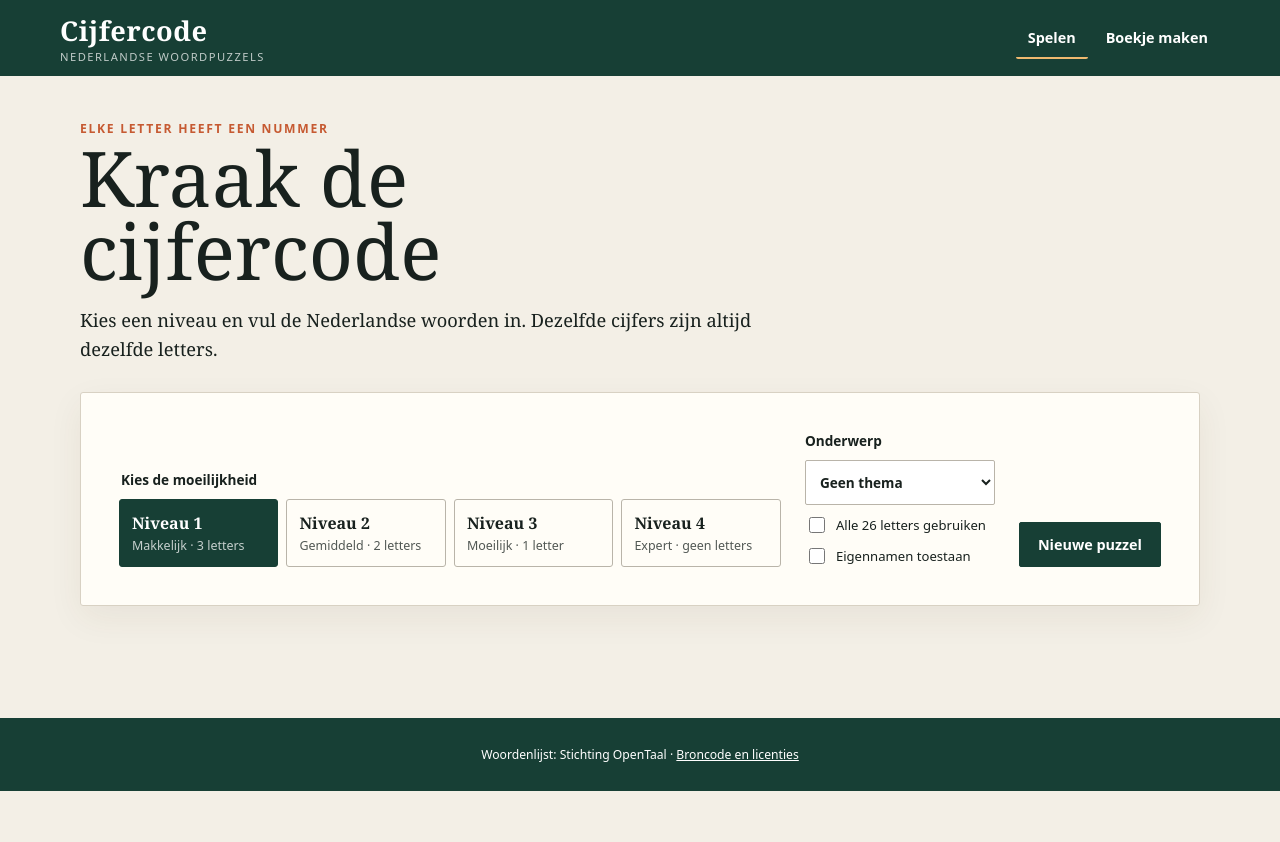
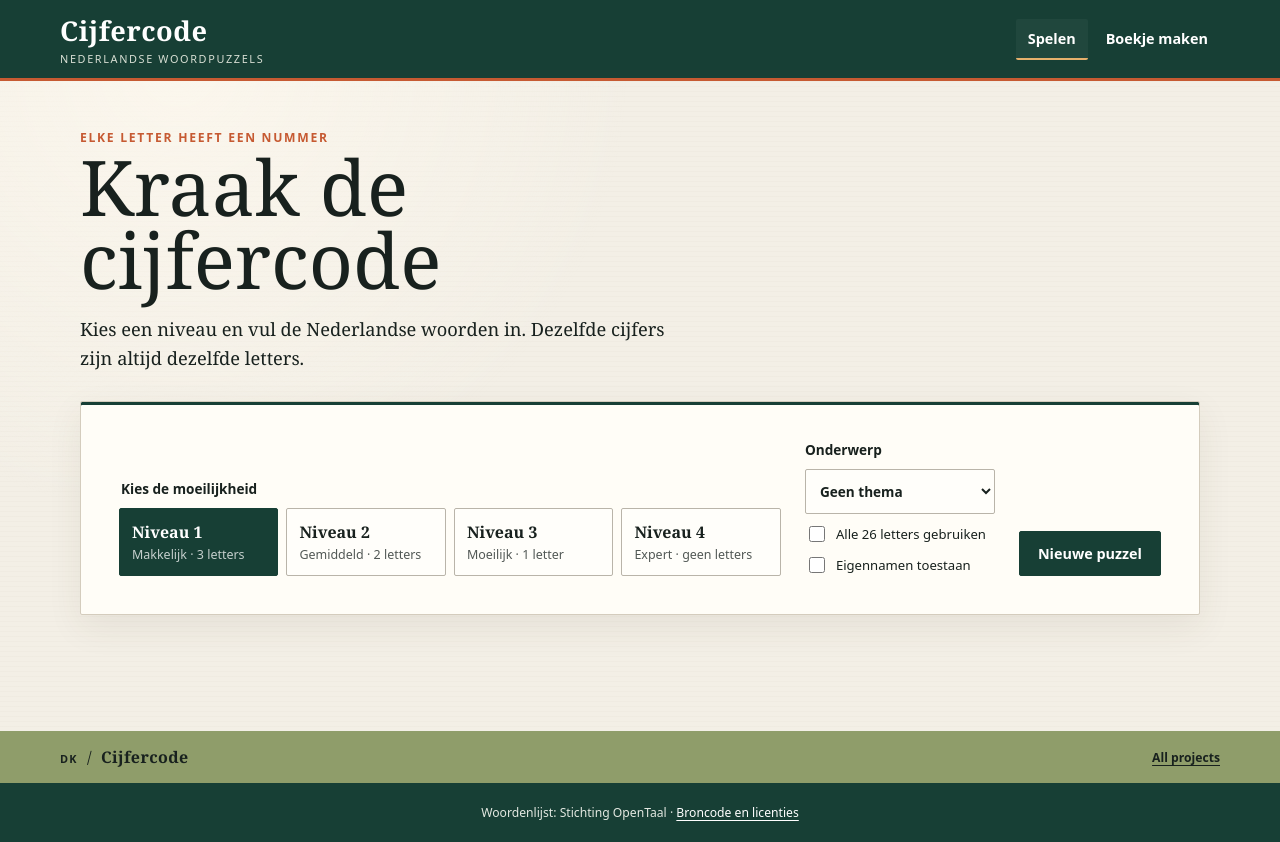
Before and after one commit to DCKoster/cijfercode, a React (Vite) app: page / in a window 1280 px wide. Before the commit the page ends 800 px from the top, so only its background shows below. Built offline with nearby package versions, Linux system fonts and the light colour scheme.

Commit message:
new style

```diff
--- a/src-web/App.tsx
+++ b/src-web/App.tsx
@@ -60,7 +60,13 @@ export default function App() {
           {puzzle && <Player key={puzzle.puzzleId} puzzle={puzzle} saved={playerState} onSave={savePlayer} onPrint={() => print({ puzzles: [puzzle], cover: false })} />}
         </> : <BookletBuilder initial={savedBooklet} onSave={(value) => storeValue("booklet", value)} onPrint={(title, puzzles) => print({ title, puzzles, cover: true })} />}
       </main>
-      <footer className="site-footer">Woordenlijst: Stichting OpenTaal · <a href="https://github.com/DCKoster/cijfercode">Broncode en licenties</a></footer>
+      <footer className="site-footer">
+        <div className="family-marker">
+          <span className="family-name"><span className="family-monogram">DK</span><span aria-hidden="true">/</span><strong>Cijfercode</strong></span>
+          <a href="https://dckoster.com">All projects</a>
+        </div>
+        <p>Woordenlijst: Stichting OpenTaal · <a href="https://github.com/DCKoster/cijfercode">Broncode en licenties</a></p>
+      </footer>
     </div>
     <PrintDocument job={printJob} />
   </>;
--- a/src-web/styles.css
+++ b/src-web/styles.css
@@ -8,62 +8,74 @@
   --paper: #fffdf7;
   --line: #b9b4a9;
   --accent: #c65a32;
+  --family-olive: #8f9d6a;
+  --paper-shadow: #493a2414;
 }
 
 * { box-sizing: border-box; }
-body { margin: 0; min-width: 320px; }
+html { background: #f3efe6; }
+body {
+  margin: 0;
+  min-width: 320px;
+  background:
+    radial-gradient(circle at 14% 8%, #fffaf0b8 0, transparent 28rem),
+    repeating-linear-gradient(0deg, #604a2605 0, #604a2605 1px, transparent 1px, transparent 5px),
+    #f3efe6;
+}
 button, input, select { font: inherit; }
 button { cursor: pointer; }
-button:focus-visible, input:focus-visible { outline: 3px solid #e59d47; outline-offset: 2px; }
+a:focus-visible, button:focus-visible, input:focus-visible, select:focus-visible { outline: 3px solid var(--accent); outline-offset: 3px; }
 
-.site-header { min-height: 76px; padding: 12px max(20px, calc((100vw - 1160px) / 2)); display: flex; align-items: center; justify-content: space-between; color: white; background: var(--green); }
+.site-header { min-height: 80px; padding: 12px max(20px, calc((100vw - 1160px) / 2)); display: flex; align-items: center; justify-content: space-between; color: white; border-bottom: 3px solid var(--accent); background: var(--green); }
 .brand { color: white; text-decoration: none; font-size: 1.7rem; font-weight: 700; letter-spacing: .02em; }
-.brand span { display: block; opacity: .72; font: .7rem system-ui, sans-serif; text-transform: uppercase; letter-spacing: .13em; }
+.brand span { display: block; margin-top: 2px; color: #d8dfd4; font: .68rem system-ui, sans-serif; text-transform: uppercase; letter-spacing: .15em; }
 nav { display: flex; gap: 6px; }
 nav button { border: 0; border-bottom: 2px solid transparent; padding: 10px 12px; color: white; background: transparent; }
-nav button.active { border-color: #efb96f; }
-main { width: min(1120px, calc(100% - 32px)); margin: 0 auto; padding: 44px 0 80px; }
+nav button.active { border-color: #e6b06c; background: #ffffff0a; }
+main { width: min(1120px, calc(100% - 32px)); min-height: calc(100vh - 202px); margin: 0 auto; padding: 48px 0 84px; }
 .hero { max-width: 680px; margin-bottom: 28px; }
 .hero h1 { margin: 4px 0 12px; font-size: clamp(2.3rem, 7vw, 4.8rem); line-height: .95; font-weight: 500; }
-.hero > p:last-child { font-size: 1.14rem; line-height: 1.6; }
+.hero > p:last-child { max-width: 620px; font-size: 1.14rem; line-height: 1.6; }
 .eyebrow { margin: 0 0 5px; color: var(--accent); font: 700 .76rem system-ui, sans-serif; letter-spacing: .14em; text-transform: uppercase; }
-.card { padding: clamp(20px, 4vw, 38px); border: 1px solid #d8d1c3; border-radius: 3px; background: var(--paper); box-shadow: 0 12px 35px #493a2411; }
+.card { position: relative; padding: clamp(20px, 4vw, 38px); border: 1px solid #d4ccbd; border-radius: 2px; background: var(--paper); box-shadow: 0 12px 35px var(--paper-shadow), inset 0 3px var(--green); }
 .generator { display: flex; align-items: end; gap: 24px; margin-bottom: 32px; }
 fieldset { min-width: 0; margin: 0; padding: 0; border: 0; }
 legend, .field { display: block; margin-bottom: 10px; font: 700 .85rem system-ui, sans-serif; }
 .difficulty { flex: 1; }
 .generation-settings { display: grid; gap: 9px; min-width: 190px; }
 .topic-picker { display: grid; gap: 10px; min-width: 145px; font: 700 .85rem system-ui, sans-serif; }
-.topic-picker select { padding: 11px 32px 11px 10px; border: 1px solid var(--line); border-radius: 2px; color: var(--ink); background: white; }
+.topic-picker select { padding: 11px 32px 11px 10px; border: 1px solid var(--line); border-radius: 2px; color: var(--ink); background: #fffefa; }
 .check-option { display: flex; align-items: center; gap: 8px; font: .82rem system-ui, sans-serif; cursor: pointer; }
 .check-option input { width: 1rem; height: 1rem; accent-color: var(--green); }
 .check-option:has(input:disabled) { color: #918b82; cursor: not-allowed; opacity: .48; }
 .check-option:has(input:disabled) input { cursor: not-allowed; filter: grayscale(1); }
 .difficulty-options { display: grid; grid-template-columns: repeat(4, 1fr); gap: 8px; }
-.difficulty-options label { padding: 12px; border: 1px solid var(--line); border-radius: 3px; cursor: pointer; }
+.difficulty-options label { min-width: 0; padding: 12px; border: 1px solid var(--line); border-radius: 2px; background: #fffefa; cursor: pointer; transition: border-color .15s, background-color .15s; }
+.difficulty-options label:hover { border-color: var(--green); }
 .difficulty-options label.selected { color: white; border-color: var(--green); background: var(--green); }
 .difficulty-options input { position: absolute; opacity: 0; }
+.difficulty-options label:has(input:focus-visible) { outline: 3px solid var(--accent); outline-offset: 3px; }
 .difficulty-options span { display: block; margin-top: 3px; font: .78rem system-ui, sans-serif; opacity: .75; }
 button { padding: 12px 18px; border: 1px solid var(--green); border-radius: 2px; color: white; background: var(--green); font: 700 .9rem system-ui, sans-serif; }
-button:hover:not(:disabled) { filter: brightness(1.12); }
+button:hover:not(:disabled) { filter: brightness(1.1); }
 button:disabled { cursor: default; opacity: .6; }
 .secondary, .text-button { color: var(--green); background: transparent; }
 .text-button { padding: 7px 0; border-width: 0 0 1px; }
 .status, .notice, .success { padding: 10px 12px; border-left: 3px solid var(--accent); background: #f8eadf; font: .9rem system-ui, sans-serif; }
-.success { border-color: var(--green); background: #e0eee8; }
+.success { border-color: var(--green); background: #e5ead8; }
 .muted { color: #655f56; font: .9rem system-ui, sans-serif; }
 
-.player { margin-top: 32px; padding: clamp(18px, 3vw, 30px); }
+.player { margin-top: 32px; padding: clamp(18px, 3vw, 30px); box-shadow: 0 12px 35px var(--paper-shadow), inset 0 3px var(--accent); }
 .puzzle-heading { display: flex; align-items: start; justify-content: space-between; }
 .booklet h2 { margin: 0 0 8px; font-size: 2rem; font-weight: 500; }
 .instructions { margin: 5px 0 24px; color: #5b5952; }
 .play-area { display: grid; grid-template-columns: minmax(340px, 680px) minmax(280px, 1fr); align-items: start; gap: clamp(20px, 3vw, 38px); }
-.puzzle-grid { --columns: 17; display: grid; grid-template-columns: repeat(var(--columns), minmax(0, 1fr)); width: min(100%, 680px); margin: 0 auto; border: 2px solid var(--ink); background: var(--ink); gap: 1px; aspect-ratio: 17 / 20; }
+.puzzle-grid { --columns: 17; display: grid; grid-template-columns: repeat(var(--columns), minmax(0, 1fr)); width: min(100%, 680px); margin: 0 auto; border: 2px solid var(--ink); background: var(--ink); box-shadow: 5px 5px 0 #8f9d6a66; gap: 1px; aspect-ratio: 17 / 20; }
 .puzzle-grid .cell { position: relative; min-width: 0; padding: 0; border: 0; border-radius: 0; color: var(--ink); background: white; aspect-ratio: 1; }
 .puzzle-grid .cell.block { background: var(--ink); }
 .puzzle-grid button.cell:disabled { opacity: 1; }
 .puzzle-grid .cell.selected-code { z-index: 1; background: #f7dfae; box-shadow: inset 0 0 0 3px var(--accent); }
-.puzzle-grid .cell.given { background: #dde9e2; }
+.puzzle-grid .cell.given { background: #e4ead7; }
 .puzzle-grid .cell.incorrect { color: #a7271d; background: #fbd9d5; }
 .letter { display: grid; place-items: center; height: 75%; font-size: clamp(.68rem, 2vw, 1.15rem); font-weight: 700; }
 .code { position: absolute; right: 2px; bottom: 0; font: clamp(.42rem, 1vw, .64rem) system-ui, sans-serif; opacity: .68; }
@@ -71,7 +83,7 @@ button:disabled { cursor: default; opacity: .6; }
 .player-feedback { min-height: 62px; margin-bottom: 12px; }
 .player-feedback > :first-child { margin-top: 0; }
 .alphabet { display: grid; grid-template-columns: repeat(4, 1fr); gap: 4px; margin: 0; }
-.alphabet span { display: grid; grid-template-columns: 1fr 1fr; border: 1px solid var(--line); text-align: center; }
+.alphabet span { display: grid; grid-template-columns: 1fr 1fr; border: 1px solid var(--line); background: #fffefa; text-align: center; }
 .alphabet strong, .alphabet small { padding: 5px 2px; }
 .alphabet small { border-left: 1px solid var(--line); font: .76rem system-ui, sans-serif; }
 .actions { display: flex; flex-wrap: wrap; gap: 10px; margin-top: 20px; }
@@ -82,9 +94,10 @@ button:disabled { cursor: default; opacity: .6; }
 .booklet fieldset { margin-top: 24px; }
 .theme-matrix > legend { margin-bottom: 12px; }
 .theme-matrix-header, .theme-count-row { display: grid; grid-template-columns: minmax(155px, 1.4fr) repeat(4, minmax(86px, 1fr)); gap: 8px; }
-.theme-matrix-header { padding: 0 12px 7px; color: #655f56; font: 700 .76rem system-ui, sans-serif; text-align: center; }
+.theme-matrix-header { padding: 9px 12px; color: var(--ink); border-top: 1px solid #7b875a; background: #e4ead7; font: 700 .76rem system-ui, sans-serif; text-align: center; }
 .theme-matrix-header span:first-child { text-align: left; }
-.theme-count-row { padding: 14px 12px; border-top: 1px solid #ddd6ca; }
+.theme-count-row { padding: 14px 12px; border-top: 1px solid #ddd6ca; background: #fffefa; }
+.theme-count-row:nth-of-type(odd) { background: #fbf8f0; }
 .theme-count-row:last-child { border-bottom: 1px solid #ddd6ca; }
 .theme-count-row h3 { margin: 10px 0 0; font-size: 1rem; }
 .theme-count-row > label { font: .83rem system-ui, sans-serif; }
@@ -94,8 +107,13 @@ button:disabled { cursor: default; opacity: .6; }
 .count-grid { display: grid; grid-template-columns: repeat(4, 1fr); gap: 12px; }
 .count-grid label { font: .83rem system-ui, sans-serif; }
 .count-grid input { display: block; width: 100%; margin-top: 6px; padding: 10px; border: 1px solid var(--line); }
-.site-footer { padding: 28px; color: white; background: var(--green); text-align: center; font: .76rem system-ui, sans-serif; }
-.site-footer a { color: white; }
+.site-footer { color: white; background: var(--green); font: .76rem system-ui, sans-serif; }
+.family-marker { display: flex; align-items: center; justify-content: space-between; gap: 24px; padding: 15px max(20px, calc((100vw - 1160px) / 2)); color: var(--ink); background: var(--family-olive); }
+.family-name { display: flex; align-items: baseline; gap: 9px; font-family: Georgia, "Times New Roman", serif; font-size: 1rem; letter-spacing: .025em; }
+.family-monogram { font: 800 .68rem system-ui, sans-serif; letter-spacing: .12em; }
+.family-marker a { color: var(--ink); font-weight: 700; text-underline-offset: 3px; }
+.site-footer p { margin: 0; padding: 21px max(20px, calc((100vw - 1160px) / 2)); color: #e3e8e1; text-align: center; }
+.site-footer p a { color: white; text-underline-offset: 3px; }
 .print-document { display: none; }
 
 @media (max-width: 700px) {
@@ -120,6 +138,7 @@ button:disabled { cursor: default; opacity: .6; }
   .theme-count-row h3 { margin: 0; }
   .theme-count-row > label span { display: block; margin-bottom: 5px; color: #655f56; font-size: .75rem; }
   .theme-options { display: grid; gap: 9px; }
+  .theme-count-row:nth-of-type(odd) { background: transparent; }
 }
 
 @media (max-width: 430px) {
@@ -128,6 +147,8 @@ button:disabled { cursor: default; opacity: .6; }
   .site-header nav button:first-child { padding-left: 0; }
   .alphabet { grid-template-columns: repeat(5, 1fr); }
   .actions button { flex: 1 1 100%; }
+  .family-marker { align-items: flex-start; }
+  .family-name { flex-wrap: wrap; row-gap: 2px; }
 }
 
 @media (min-width: 701px) and (max-height: 760px) {
@@ -141,6 +162,7 @@ button:disabled { cursor: default; opacity: .6; }
   :root { background: white; }
   *, *::before, *::after { print-color-adjust: exact !important; -webkit-print-color-adjust: exact !important; }
   .screen-app { display: none !important; }
+  .family-marker { display: none !important; }
   .print-document { display: block; color: #000; background: white; }
   .print-page { position: relative; width: 186mm; min-height: 273mm; break-after: page; page-break-after: always; overflow: hidden; }
   .print-page:last-child { break-after: auto; page-break-after: auto; }
```
Also changed, not shown: src-web/components/PrintDocument.tsx (+8 -1 lines), 1 other file (tests, documents, lock files or other folders).
